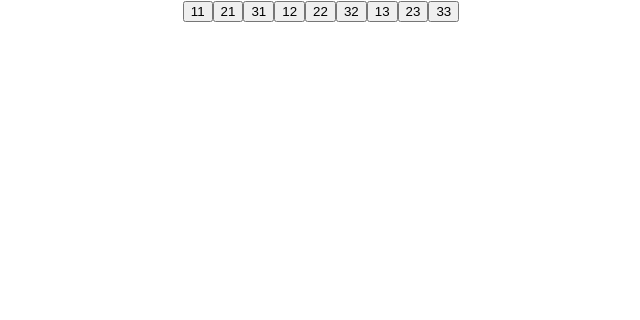
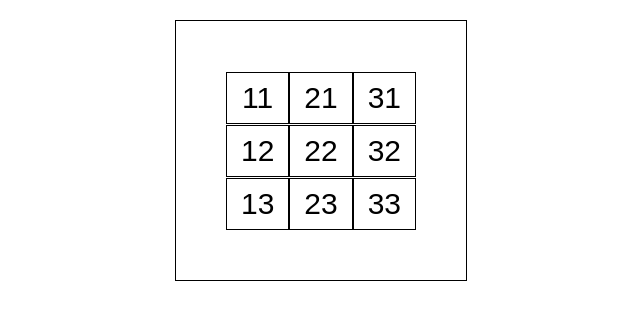
Before and after one commit to AimalKhanOfficial/TicTacToe_React, a React (Create React App) app: page / in a window 1280 px wide. Shown: the top 320 px of the page, without its empty margins (319-959 px from the left). Built offline with nearby package versions, Linux system fonts and the light colour scheme.

Commit message:
Adding basic styling as part of the refactor process!

```diff
--- /dev/null
+++ b/src/components/baseArea/BaseArea.css
@@ -0,0 +1,13 @@
+.base {
+    margin-left: auto;
+    margin-right: auto;
+    max-width: 190px;
+    border: 1px solid;
+    padding: 50px;
+    margin-top: 20px;
+}
+
+.stack_side_by_side {
+    display: flex;
+    margin-top: 1px;
+}
--- a/src/components/baseArea/BaseArea.jsx
+++ b/src/components/baseArea/BaseArea.jsx
@@ -1,3 +1,4 @@
+import "./BaseArea.css";
 import React, {Component} from "react";
 import ClickableCell from "../clickableCell/ClickableCell";
 
@@ -16,12 +17,16 @@ export default class BaseArea extends Component {
     render() {
         let baseAreaCells = this.props.baseAreaCells ? this.props.baseAreaCells : [];
         return (
-            <div>
+            <div className="base">
                 {
                     baseAreaCells.filter(row => row !== undefined && Array.isArray(row)).map((baseRow, i) =>
-                        baseRow.filter(cellItem => cellItem !==undefined).map(
-                            CellItemId => <ClickableCell onBoxClick={this.boxClicked} key={CellItemId} cellId={CellItemId}/>
-                        )
+                        <span className="stack_side_by_side" key={i}>
+                            {
+                                baseRow.filter(cellItem => cellItem !==undefined).map(
+                                    CellItemId => <ClickableCell onBoxClick={this.boxClicked} key={CellItemId} cellId={CellItemId}/>
+                                )
+                            }
+                        </span>
                     )
                 }
             </div>
--- /dev/null
+++ b/src/components/clickableCell/ClickableCell.css
@@ -0,0 +1,10 @@
+.cell_layout {
+    padding: 5px;
+    height: 52px;
+    width: 75px;
+    font-size: 30px;
+    border: 1px solid;
+    border-collapse: collapse;
+    margin: 0px;
+    background-color: #fff;
+}
--- a/src/components/clickableCell/ClickableCell.jsx
+++ b/src/components/clickableCell/ClickableCell.jsx
@@ -1,3 +1,4 @@
+import "./ClickableCell.css";
 import React, {Component} from "react";
 
 export default class ClickableCell extends Component {
@@ -9,7 +10,7 @@ export default class ClickableCell extends Component {
 
     render(){
         return (
-            <button onClick={this.onCellClicked}>
+            <button onClick={this.onCellClicked} className="cell_layout">
                 {this.props.cellId}
             </button>
         );
```
